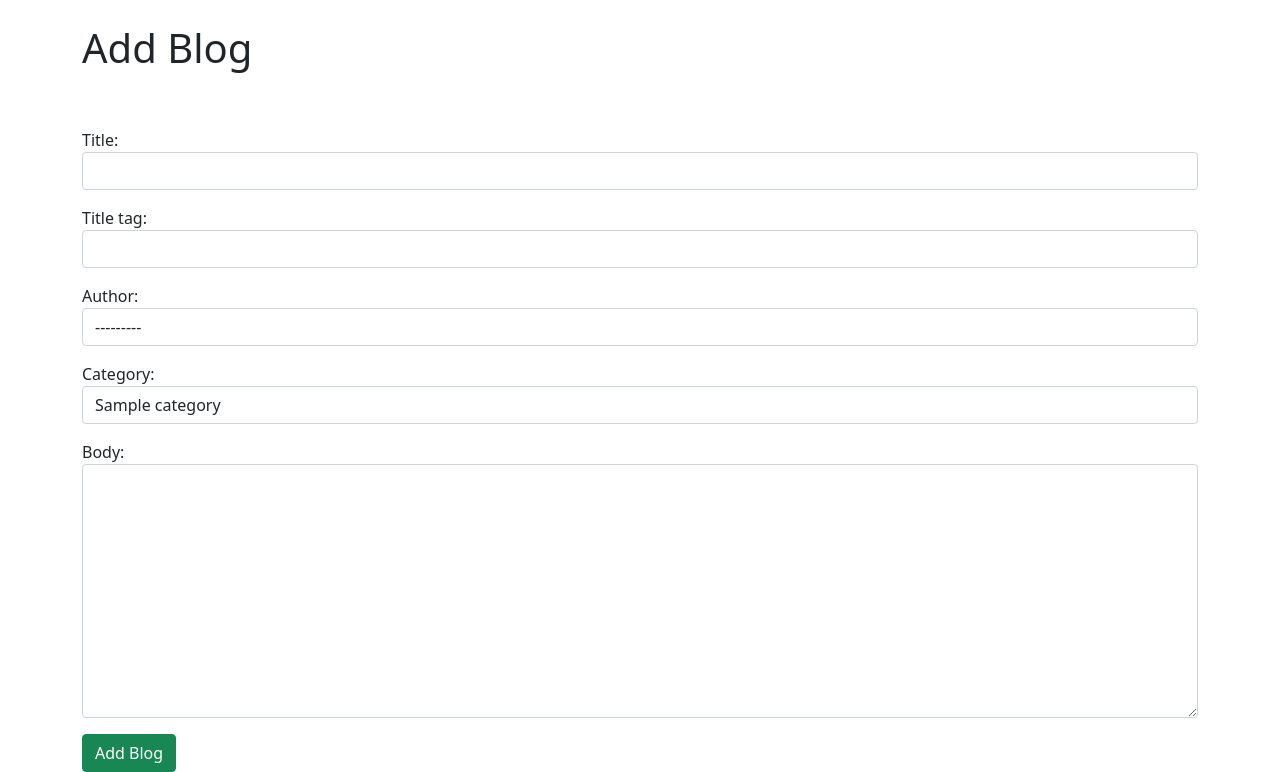
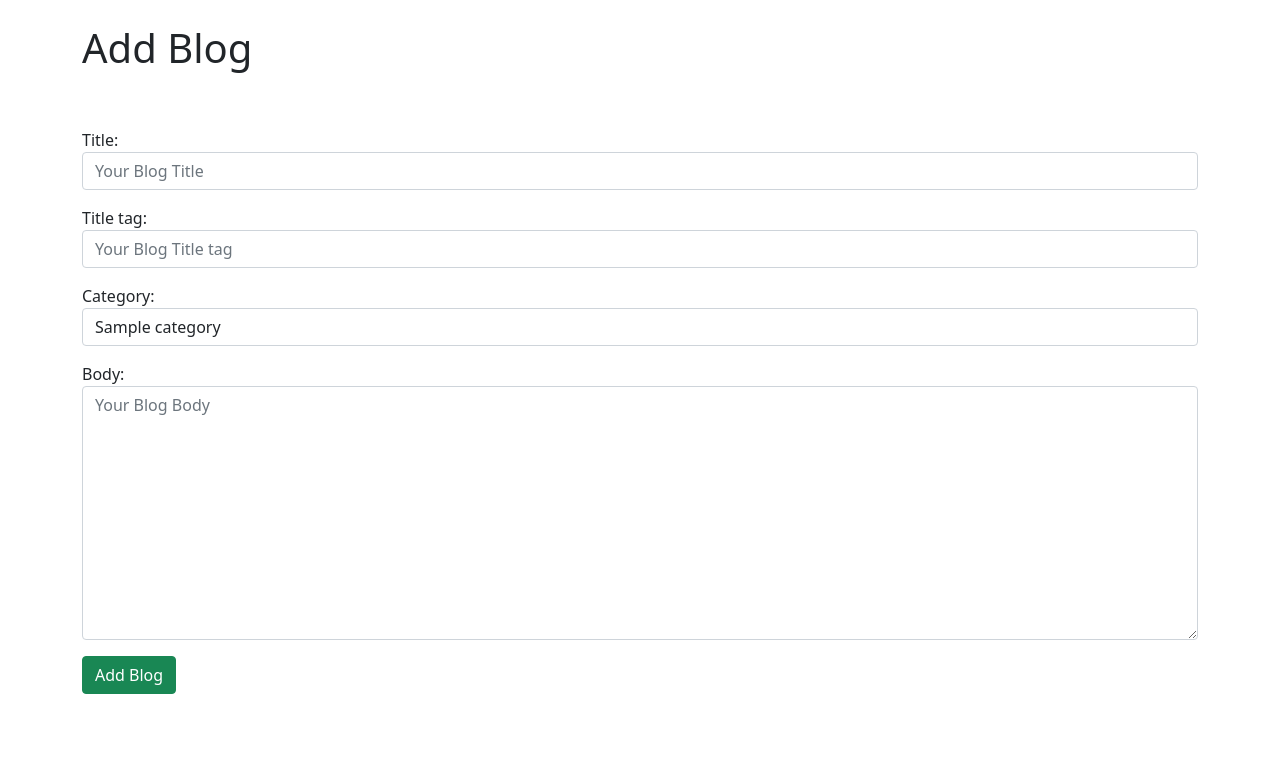
Before and after one commit to meghna750/Blogging-Website, a Django app: page /add_post/ in a window 1280 px wide. Shown: the part 56-828 px from the top of the page. After the commit the page ends 750 px from the top, so only its background shows below. Run offline with Django 3.2, Linux system fonts and the light colour scheme; a user stored in the database is signed in; tables that the repository leaves empty hold one stand-in row (values such as "Sample post").

Commit message:
user restricted to add blog from his/her name only

```diff
--- a/yourblog/forms.py
+++ b/yourblog/forms.py
@@ -13,13 +13,15 @@ class PostForm(forms.ModelForm):
         model=Post
         fields=('title','title_tag','author', 'category' ,'body')
         widgets={
-            'title':forms.TextInput(attrs={'class':'form-control'}),
+            'title':forms.TextInput(attrs={'class':'form-control', 'placeholder':'Your Blog Title'}),
 
-            'title_tag':forms.TextInput(attrs={'class':'form-control'}),
-            'author':forms.Select(attrs={'class':'form-control'}),
+            'title_tag':forms.TextInput(attrs={'class':'form-control' ,'placeholder':'Your Blog Title tag'}),
+            # 'author':forms.Select(attrs={'class':'form-control'}),
+            'author':forms.TextInput(attrs={'class':'form-control' , 'value': '' , 'id':'username' ,'type':'hidden'}),
+
             # 'category':forms.Select(choices= categories ,attrs={'class':'form-control'}),
             'category':forms.Select( choices=choice_list ,attrs={'class':'form-control'}),
-            'body':forms.Textarea(attrs={'class':'form-control'}),
+            'body':forms.Textarea(attrs={'class':'form-control','placeholder':'Your Blog Body'}),
         }
 
 class EditForm(forms.ModelForm):
--- a/yourblog/templates/add_post.html
+++ b/yourblog/templates/add_post.html
@@ -14,6 +14,10 @@
             <button class="btn btn-success">Add Blog</button>
         </form>
     </div>
+    <script>
+        var name="{{ user.id }}";
+        document.getElementById("username").value=name;
+    </script>
 {% else %}
     YOU ARE NOT ALLOWED TO ADD POSTS!!
 {% endif %}
--- a/yourblog/templates/blogDetail.html
+++ b/yourblog/templates/blogDetail.html
@@ -4,7 +4,7 @@
 
 <!-- Current User: {{user.id}} -->
 <h1>{{ post.title}}</h1>
-<small>By : {{post.author.first_name}} {{post.author.last_name}}-
+<small>📍 {{post.author.first_name}} {{post.author.last_name}}-
     {{post.category}}
     {% if user.is_authenticated %}
         {% if user.id == post.author.id %}
```
